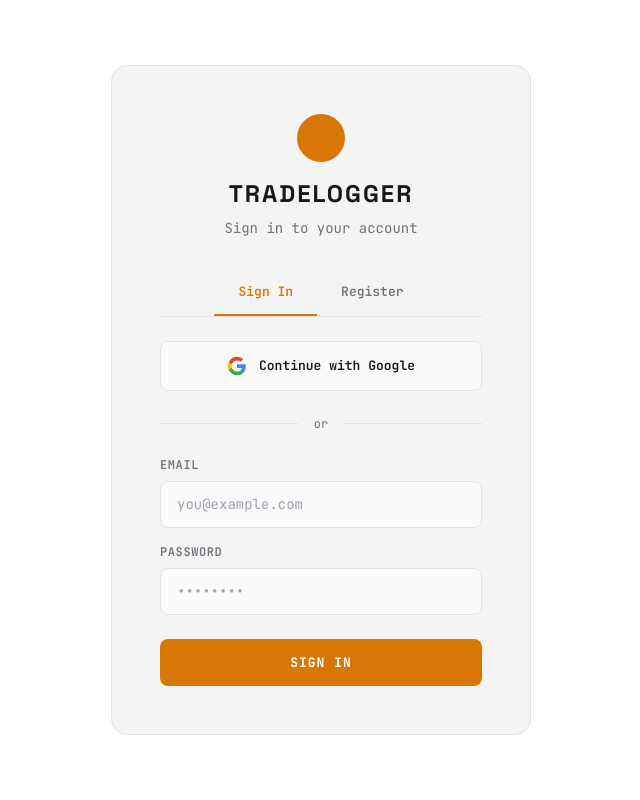
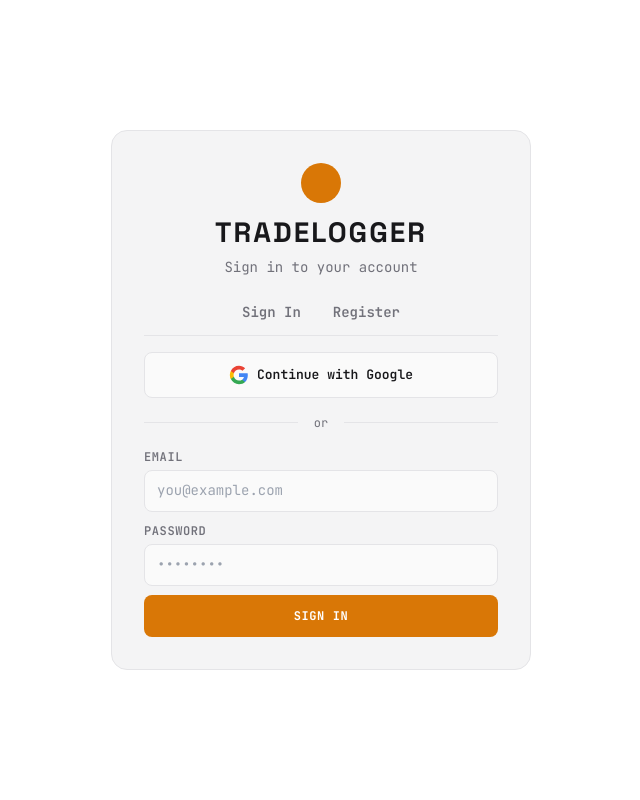
Before and after one commit to ekkemboi/amoja-desk, a Flask app: page /login in a window 1280 px wide. Shown: the whole page, without its empty margins (319-959 px from the left). Run offline with Flask 3, Linux system fonts and the light colour scheme; some libraries are stand-ins or nearby versions.

Commit message:
Add design specification document and update login styling

```diff
--- a/web/templates/login.html
+++ b/web/templates/login.html
@@ -57,163 +57,33 @@
             --border-default: #27272A;
         }
 
-        body {
-            font-family: 'JetBrains Mono', monospace;
-            background-color: var(--bg-primary);
-            color: var(--text-primary);
-            min-height: 100vh;
-            display: flex;
-            align-items: center;
-            justify-content: center;
-        }
-
-        .login-card {
-            background-color: var(--bg-secondary);
-            border: 1px solid var(--border-default);
-            border-radius: 16px;
-            padding: 48px;
-            width: 100%;
-            max-width: 420px;
-        }
-
-        .input {
-            background-color: var(--bg-surface);
-            border: 1px solid var(--border-default);
-            color: var(--text-primary);
-            font-family: 'JetBrains Mono', monospace;
-            font-size: 14px;
-            padding: 12px 16px;
-            width: 100%;
-            border-radius: 8px;
-            transition: all 0.2s;
-        }
-
-        .input:focus {
-            outline: none;
-            border-color: var(--accent-primary);
-        }
-
-        .btn-primary {
-            background-color: var(--accent-primary);
-            color: #FFFFFF;
-            font-family: 'JetBrains Mono', monospace;
-            font-size: 13px;
-            font-weight: 700;
-            letter-spacing: 1px;
-            text-transform: uppercase;
-            border: none;
-            padding: 14px 24px;
-            width: 100%;
-            cursor: pointer;
-            transition: all 0.2s;
-            border-radius: 8px;
-        }
-
-        .btn-primary:hover {
-            background-color: var(--accent-primary-hover);
-        }
-
-        .btn-primary:disabled {
-            opacity: 0.6;
-            cursor: not-allowed;
-        }
-
-        .btn-google {
-            background-color: var(--bg-surface);
-            color: var(--text-primary);
-            font-family: 'JetBrains Mono', monospace;
-            font-size: 13px;
-            font-weight: 600;
-            border: 1px solid var(--border-default);
-            padding: 14px 24px;
-            width: 100%;
-            cursor: pointer;
-            transition: all 0.2s;
-            border-radius: 8px;
-            display: flex;
-            align-items: center;
-            justify-content: center;
-            gap: 12px;
-        }
-
-        .btn-google:hover {
-            background-color: var(--bg-primary);
-            border-color: var(--accent-primary);
-        }
-
-        .divider {
-            display: flex;
-            align-items: center;
-            gap: 16px;
-            color: var(--text-secondary);
-            font-size: 12px;
-        }
-
-        .divider::before,
-        .divider::after {
-            content: '';
-            flex: 1;
-            height: 1px;
-            background-color: var(--border-default);
-        }
-
-        .error-message {
-            color: var(--error);
-            font-size: 13px;
-            padding: 12px;
-            background-color: color-mix(in srgb, var(--error) 8%, transparent);
-            border-radius: 8px;
-            display: none;
-        }
-
-        .error-message.visible {
-            display: block;
-        }
-
-        .tab-btn {
-            font-family: 'JetBrains Mono', monospace;
-            font-size: 13px;
-            font-weight: 600;
-            padding: 12px 24px;
-            background: none;
-            border: none;
-            color: var(--text-secondary);
-            cursor: pointer;
-            border-bottom: 2px solid transparent;
-            transition: all 0.2s;
-        }
-
-        .tab-btn.active {
+        .active-tab {
             color: var(--accent-primary);
             border-bottom-color: var(--accent-primary);
         }
-
-        .tab-btn:hover:not(.active) {
-            color: var(--text-primary);
-        }
     </style>
 </head>
-<body>
-    <div class="login-card">
+<body class="h-screen overflow-hidden flex items-center justify-center p-4 font-mono bg-bg-primary text-text-primary">
+    <div class="w-full max-w-[min(420px,90vw)] bg-bg-secondary border border-border-default rounded-2xl p-[clamp(1rem,4vh,2.5rem)] max-h-[95vh] flex flex-col justify-center">
         <!-- Logo -->
-        <div class="text-center mb-8">
-            <div class="w-12 h-12 bg-accent-primary rounded-full mx-auto mb-4"></div>
-            <h1 class="font-display text-2xl font-bold text-text-primary" style="letter-spacing: 2px;">TRADELOGGER</h1>
-            <p class="text-text-secondary text-sm mt-2">Sign in to your account</p>
+        <div class="text-center mb-[clamp(0.5rem,1.5vh,1.5rem)]">
+            <div class="w-[clamp(2rem,5vh,3rem)] h-[clamp(2rem,5vh,3rem)] bg-accent-primary rounded-full mx-auto mb-[clamp(0.5rem,1vh,1rem)]"></div>
+            <h1 class="font-display font-bold text-text-primary text-[clamp(1.25rem,3.5vh,1.75rem)]" style="letter-spacing: 2px;">TRADELOGGER</h1>
+            <p class="text-text-secondary text-[clamp(0.75rem,2vh,0.875rem)] mt-[clamp(0.25rem,0.5vh,0.5rem)]">Sign in to your account</p>
         </div>
 
         <!-- Tabs -->
-        <div class="flex justify-center mb-6 border-b border-border-default">
-            <button class="tab-btn active" id="tab-login" onclick="switchTab('login')">Sign In</button>
-            <button class="tab-btn" id="tab-register" onclick="switchTab('register')">Register</button>
+        <div class="flex justify-center mb-[clamp(0.75rem,2vh,1.5rem)] border-b border-border-default">
+            <button class="font-mono font-semibold py-[clamp(0.5rem,1.5vh,0.75rem)] px-[clamp(0.75rem,2vh,1.5rem)] bg-transparent border-none text-text-secondary cursor-pointer border-b-2 border-transparent transition-all hover:text-text-primary text-[clamp(0.75rem,2vh,0.875rem)] [&.active]:text-accent-primary [&.active]:border-accent-primary active-tab" id="tab-login" onclick="switchTab('login')">Sign In</button>
+            <button class="font-mono font-semibold py-[clamp(0.5rem,1.5vh,0.75rem)] px-[clamp(0.75rem,2vh,1.5rem)] bg-transparent border-none text-text-secondary cursor-pointer border-b-2 border-transparent transition-all hover:text-text-primary text-[clamp(0.75rem,2vh,0.875rem)] [&.active]:text-accent-primary [&.active]:border-accent-primary" id="tab-register" onclick="switchTab('register')">Register</button>
         </div>
 
         <!-- Error Message -->
-        <div id="error-message" class="error-message mb-4"></div>
+        <div id="error-message" class="hidden text-error text-[clamp(0.75rem,1.8vh,0.875rem)] p-[clamp(0.5rem,1.2vh,0.75rem)] rounded-lg bg-error/10 mb-[clamp(0.5rem,1.5vh,1rem)]"></div>
 
         <!-- Google Login -->
-        <button id="google-btn" class="btn-google mb-6" onclick="loginWithGoogle()">
-            <svg width="20" height="20" viewBox="0 0 24 24">
+        <button id="google-btn" class="w-full bg-bg-surface border border-border-default text-text-primary font-mono font-semibold py-[clamp(0.5rem,1.5vh,0.875rem)] px-[clamp(1rem,2vh,1.5rem)] rounded-lg text-[clamp(0.7rem,1.8vh,0.8125rem)] hover:bg-bg-primary hover:border-accent-primary transition-all flex items-center justify-center gap-[clamp(0.5rem,1vh,0.75rem)] mb-[clamp(0.75rem,2vh,1.5rem)]" onclick="loginWithGoogle()">
+            <svg class="w-[clamp(1rem,2.5vh,1.25rem)] h-[clamp(1rem,2.5vh,1.25rem)]" viewBox="0 0 24 24">
                 <path fill="#4285F4" d="M22.56 12.25c0-.78-.07-1.53-.2-2.25H12v4.26h5.92c-.26 1.37-1.04 2.53-2.21 3.31v2.77h3.57c2.08-1.92 3.28-4.74 3.28-8.09z"/>
                 <path fill="#34A853" d="M12 23c2.97 0 5.46-.98 7.28-2.66l-3.57-2.77c-.98.66-2.23 1.06-3.71 1.06-2.86 0-5.29-1.93-6.16-4.53H2.18v2.84C3.99 20.53 7.7 23 12 23z"/>
                 <path fill="#FBBC05" d="M5.84 14.09c-.22-.66-.35-1.36-.35-2.09s.13-1.43.35-2.09V7.07H2.18C1.43 8.55 1 10.22 1 12s.43 3.45 1.18 4.93l2.85-2.22.81-.62z"/>
@@ -222,40 +92,44 @@
             Continue with Google
         </button>
 
-        <div class="divider mb-6">or</div>
+        <div class="flex items-center gap-[clamp(0.75rem,2vh,1rem)] text-text-secondary text-[clamp(0.7rem,1.5vh,0.75rem)] mb-[clamp(0.75rem,2vh,1.5rem)]">
+            <div class="flex-1 h-px bg-border-default"></div>
+            <span>or</span>
+            <div class="flex-1 h-px bg-border-default"></div>
+        </div>
 
         <!-- Login Form -->
         <form id="login-form" onsubmit="handleLogin(event)">
-            <div class="mb-4">
-                <label class="block text-text-secondary text-xs font-semibold uppercase tracking-wider mb-2">Email</label>
-                <input type="email" id="login-email" class="input" placeholder="you@example.com" required>
+            <div class="mb-[clamp(0.5rem,1.2vh,1rem)]">
+                <label class="block text-text-secondary text-[clamp(0.65rem,1.5vh,0.75rem)] font-semibold uppercase tracking-wider mb-[clamp(0.25rem,0.5vh,0.5rem)]">Email</label>
+                <input type="email" id="login-email" class="w-full bg-bg-surface border border-border-default rounded-lg py-[clamp(0.5rem,1.2vh,0.75rem)] px-[clamp(0.75rem,1.5vh,1rem)] text-text-primary font-mono text-[clamp(0.8rem,1.8vh,0.875rem)] focus:outline-none focus:border-accent-primary transition-all" placeholder="you@example.com" required>
             </div>
-            <div class="mb-6">
-                <label class="block text-text-secondary text-xs font-semibold uppercase tracking-wider mb-2">Password</label>
-                <input type="password" id="login-password" class="input" placeholder="••••••••" required>
+            <div class="mb-[clamp(0.5rem,1.2vh,1rem)]">
+                <label class="block text-text-secondary text-[clamp(0.65rem,1.5vh,0.75rem)] font-semibold uppercase tracking-wider mb-[clamp(0.25rem,0.5vh,0.5rem)]">Password</label>
+                <input type="password" id="login-password" class="w-full bg-bg-surface border border-border-default rounded-lg py-[clamp(0.5rem,1.2vh,0.75rem)] px-[clamp(0.75rem,1.5vh,1rem)] text-text-primary font-mono text-[clamp(0.8rem,1.8vh,0.875rem)] focus:outline-none focus:border-accent-primary transition-all" placeholder="••••••••" required>
             </div>
-            <button type="submit" id="login-submit" class="btn-primary">Sign In</button>
+            <button type="submit" id="login-submit" class="w-full bg-accent-primary text-white font-mono font-bold uppercase tracking-wider py-[clamp(0.5rem,1.5vh,0.875rem)] px-[clamp(1rem,2vh,1.5rem)] rounded-lg text-[clamp(0.7rem,1.5vh,0.8125rem)] hover:bg-accent-primary-hover transition-all disabled:opacity-60 disabled:cursor-not-allowed">Sign In</button>
         </form>
 
         <!-- Register Form -->
         <form id="register-form" onsubmit="handleRegister(event)" style="display: none;">
-            <div class="mb-4">
-                <label class="block text-text-secondary text-xs font-semibold uppercase tracking-wider mb-2">Name</label>
-                <input type="text" id="register-name" class="input" placeholder="John Doe" required>
+            <div class="mb-[clamp(0.5rem,1.2vh,1rem)]">
+                <label class="block text-text-secondary text-[clamp(0.65rem,1.5vh,0.75rem)] font-semibold uppercase tracking-wider mb-[clamp(0.25rem,0.5vh,0.5rem)]">Name</label>
+                <input type="text" id="register-name" class="w-full bg-bg-surface border border-border-default rounded-lg py-[clamp(0.5rem,1.2vh,0.75rem)] px-[clamp(0.75rem,1.5vh,1rem)] text-text-primary font-mono text-[clamp(0.8rem,1.8vh,0.875rem)] focus:outline-none focus:border-accent-primary transition-all" placeholder="John Doe" required>
             </div>
-            <div class="mb-4">
-                <label class="block text-text-secondary text-xs font-semibold uppercase tracking-wider mb-2">Email</label>
-                <input type="email" id="register-email" class="input" placeholder="you@example.com" required>
+            <div class="mb-[clamp(0.5rem,1.2vh,1rem)]">
+                <label class="block text-text-secondary text-[clamp(0.65rem,1.5vh,0.75rem)] font-semibold uppercase tracking-wider mb-[clamp(0.25rem,0.5vh,0.5rem)]">Email</label>
+                <input type="email" id="register-email" class="w-full bg-bg-surface border border-border-default rounded-lg py-[clamp(0.5rem,1.2vh,0.75rem)] px-[clamp(0.75rem,1.5vh,1rem)] text-text-primary font-mono text-[clamp(0.8rem,1.8vh,0.875rem)] focus:outline-none focus:border-accent-primary transition-all" placeholder="you@example.com" required>
             </div>
-            <div class="mb-4">
-                <label class="block text-text-secondary text-xs font-semibold uppercase tracking-wider mb-2">Password</label>
-                <input type="password" id="register-password" class="input" placeholder="Min 8 chars, with uppercase, number & special" required>
+            <div class="mb-[clamp(0.5rem,1.2vh,1rem)]">
+                <label class="block text-text-secondary text-[clamp(0.65rem,1.5vh,0.75rem)] font-semibold uppercase tracking-wider mb-[clamp(0.25rem,0.5vh,0.5rem)]">Password</label>
+                <input type="password" id="register-password" class="w-full bg-bg-surface border border-border-default rounded-lg py-[clamp(0.5rem,1.2vh,0.75rem)] px-[clamp(0.75rem,1.5vh,1rem)] text-text-primary font-mono text-[clamp(0.8rem,1.8vh,0.875rem)] focus:outline-none focus:border-accent-primary transition-all" placeholder="Min 8 chars, with uppercase, number & special" required>
             </div>
-            <div class="mb-6">
-                <label class="block text-text-secondary text-xs font-semibold uppercase tracking-wider mb-2">Confirm Password</label>
-                <input type="password" id="register-password-confirm" class="input" placeholder="••••••••" required>
+            <div class="mb-[clamp(0.5rem,1.2vh,1rem)]">
+                <label class="block text-text-secondary text-[clamp(0.65rem,1.5vh,0.75rem)] font-semibold uppercase tracking-wider mb-[clamp(0.25rem,0.5vh,0.5rem)]">Confirm Password</label>
+                <input type="password" id="register-password-confirm" class="w-full bg-bg-surface border border-border-default rounded-lg py-[clamp(0.5rem,1.2vh,0.75rem)] px-[clamp(0.75rem,1.5vh,1rem)] text-text-primary font-mono text-[clamp(0.8rem,1.8vh,0.875rem)] focus:outline-none focus:border-accent-primary transition-all" placeholder="••••••••" required>
             </div>
-            <button type="submit" id="register-submit" class="btn-primary">Create Account</button>
+            <button type="submit" id="register-submit" class="w-full bg-accent-primary text-white font-mono font-bold uppercase tracking-wider py-[clamp(0.5rem,1.5vh,0.875rem)] px-[clamp(1rem,2vh,1.5rem)] rounded-lg text-[clamp(0.7rem,1.5vh,0.8125rem)] hover:bg-accent-primary-hover transition-all disabled:opacity-60 disabled:cursor-not-allowed">Create Account</button>
         </form>
     </div>
 
@@ -286,30 +160,30 @@
             const registerTab = document.getElementById('tab-register');
             const errorDiv = document.getElementById('error-message');
 
-            errorDiv.classList.remove('visible');
+            errorDiv.classList.add('hidden');
 
             if (tab === 'login') {
                 loginForm.style.display = 'block';
                 registerForm.style.display = 'none';
-                loginTab.classList.add('active');
-                registerTab.classList.remove('active');
+                loginTab.classList.add('active-tab');
+                registerTab.classList.remove('active-tab');
             } else {
                 loginForm.style.display = 'none';
                 registerForm.style.display = 'block';
-                loginTab.classList.remove('active');
-                registerTab.classList.add('active');
+                loginTab.classList.remove('active-tab');
+                registerTab.classList.add('active-tab');
             }
         }
 
         function showError(message) {
             const errorDiv = document.getElementById('error-message');
             errorDiv.textContent = message;
-            errorDiv.classList.add('visible');
+            errorDiv.classList.remove('hidden');
         }
 
         function hideError() {
             const errorDiv = document.getElementById('error-message');
-            errorDiv.classList.remove('visible');
+            errorDiv.classList.add('hidden');
         }
 
         function setLoading(buttonId, loading) {
```
